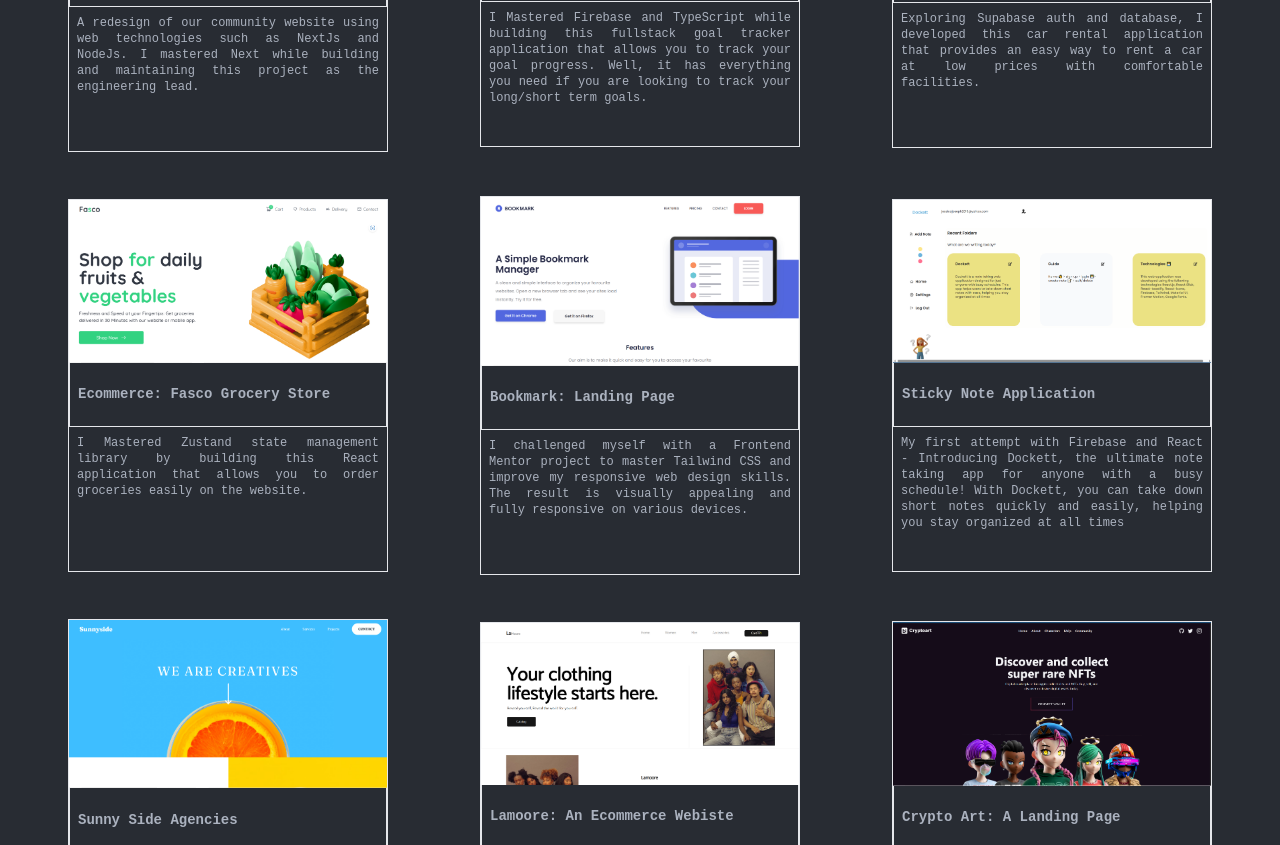
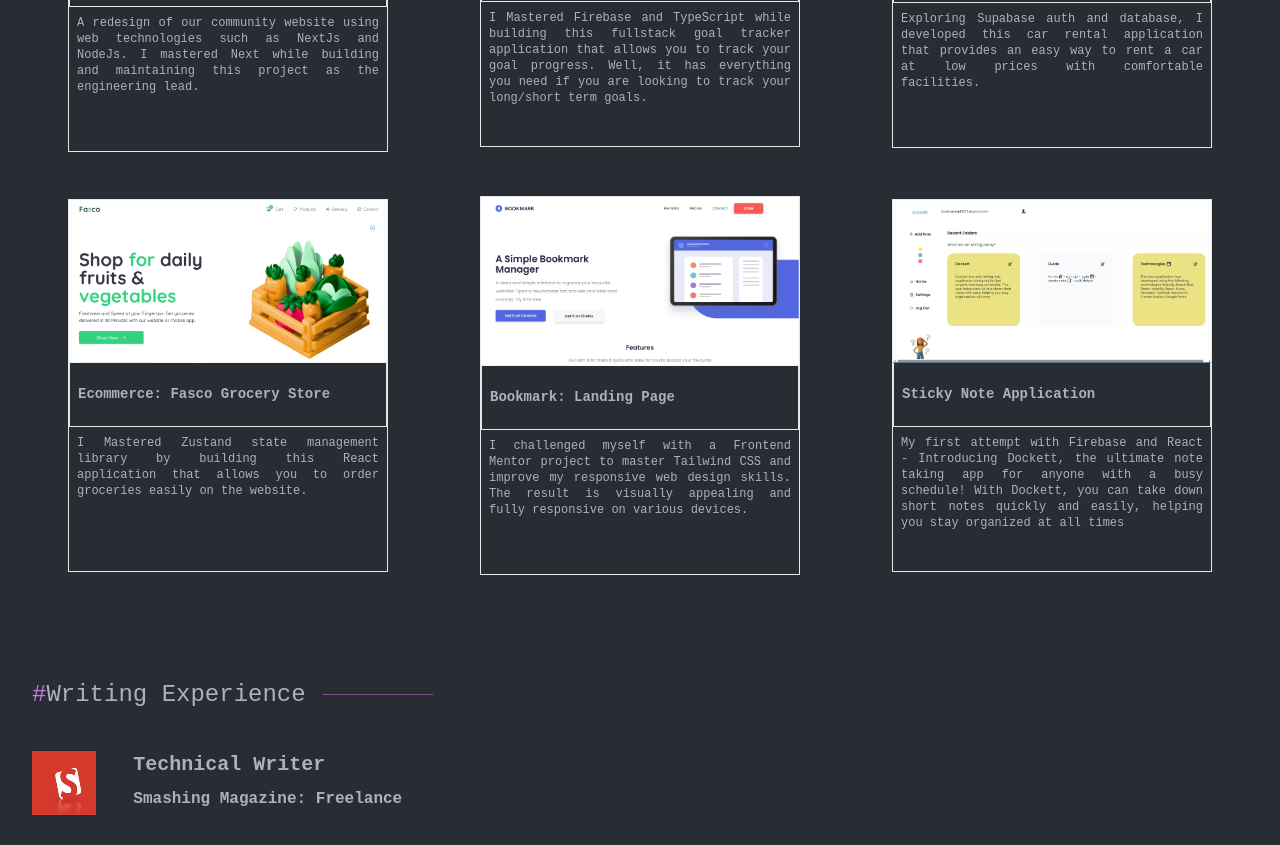
Before and after one commit to ForJessicaSake/Portfolio, a React (Create React App) app: page / in a window 1280 px wide. Shown: the part 1952-2797 px from the top of the page. Built offline with nearby package versions, Linux system fonts and the light colour scheme; no server answers.

Commit message:
feat: projects

```diff
--- a/src/components/Project.tsx
+++ b/src/components/Project.tsx
@@ -66,7 +66,7 @@ const Project: React.FC = () => {
           about="My first attempt with Firebase and React - Introducing Dockett, the ultimate note taking app for anyone with a busy schedule! With Dockett, you can take down short notes quickly and easily, helping you stay organized at all times "
           link="https://dockett.vercel.app/"
         />
-        <Card
+        {/* <Card
           image={sunnyside}
           title="Sunny Side Agencies"
           about="Matering responsive designs, I jumped on a frontend mentor challenge and developed this responsive and user-friendly site."
@@ -78,14 +78,14 @@ const Project: React.FC = () => {
           title="Lamoore: An Ecommerce Webiste"
           about="I mastered the use of Web APIs and React on this ecommerce store called Lamoore. It provides fast, seamless, and enjoyable online shopping for all your clothing needs!."
           link="https://lamoore.vercel.app/"
-        />
-
+        /> */}
+{/*
         <Card
           image={crypto}
           title="Crypto Art: A Landing Page"
           about="I recently just heard about AOS and I didn't hesitate to try it out. This Digital marketplace landing page for crypto collectibles and NFTs was developed using Next.js, and AOS library"
           link="https://crypto-art-teal.vercel.app/"
-        />
+        /> */}
 
         {/* <Card
           image={inno}
```
